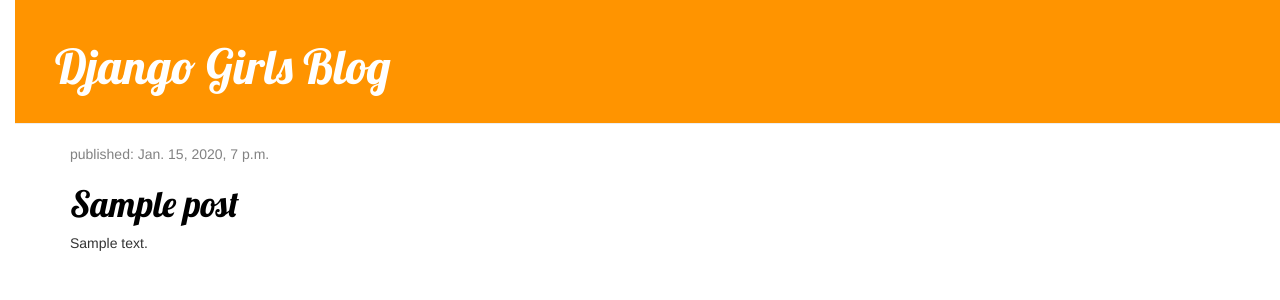
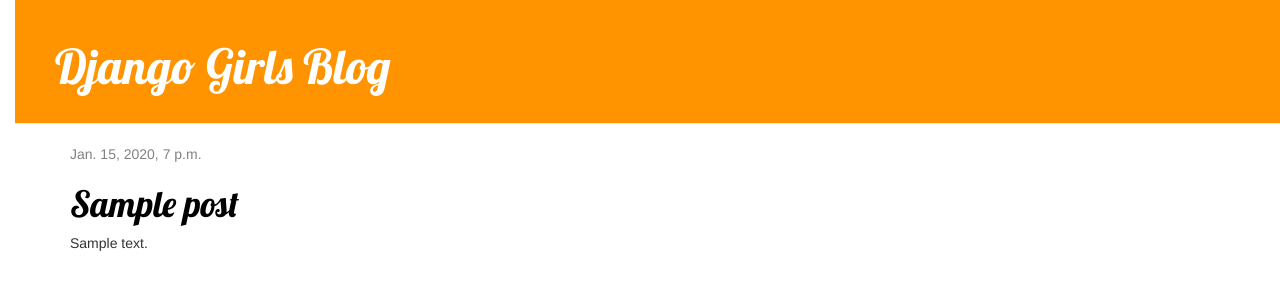
Before and after one commit to rajoo1120/piro14_djangogirls, a Django app: page / in a window 1280 px wide. Shown: the top 300 px of the page. Run offline with Django 3.2, Linux system fonts and the light colour scheme; tables that the repository leaves empty hold one stand-in row (values such as "Sample post"); some libraries are stand-ins or nearby versions.

Commit message:
템플릿 확장하기

```diff
--- /dev/null
+++ b/blog/templates/blog/base.html
@@ -0,0 +1,30 @@
+{% load static %}
+<html>
+  <head>
+    <title>Django Girls blog</title>
+    <link
+      rel="stylesheet"
+      href="//maxcdn.bootstrapcdn.com/bootstrap/3.2.0/css/bootstrap.min.css"
+    />
+    <link
+      rel="stylesheet"
+      href="//maxcdn.bootstrapcdn.com/bootstrap/3.2.0/css/bootstrap-theme.min.css"
+    />
+    <link
+      href="//fonts.googleapis.com/css?family=Lobster&subset=latin,latin-ext"
+      rel="stylesheet"
+      type="text/css"
+    />
+    <link rel="stylesheet" href="{% static 'css/blog.css' %}" />
+  </head>
+  <body>
+    <div class="page-header">
+      <h1><a href="/">Django Girls Blog</a></h1>
+    </div>
+    <div class="content container">
+      <div class="row">
+        <div class="col-md-8">{% block content %} {% endblock %}</div>
+      </div>
+    </div>
+  </body>
+</html>
--- a/blog/templates/blog/post_list.html
+++ b/blog/templates/blog/post_list.html
@@ -1,41 +1,7 @@
-{% load static %}
-
-<html>
-  <head>
-    <title>Django Girls blog</title>
-    <link
-      rel="stylesheet"
-      href="//maxcdn.bootstrapcdn.com/bootstrap/3.2.0/css/bootstrap.min.css"
-    />
-    <link
-      rel="stylesheet"
-      href="//maxcdn.bootstrapcdn.com/bootstrap/3.2.0/css/bootstrap-theme.min.css"
-    />
-    <link rel="stylesheet" href="{% static 'css/blog.css' %}" />
-    <link
-      href="//fonts.googleapis.com/css?family=Lobster&subset=latin,latin-ext"
-      rel="stylesheet"
-      type="text/css"
-    />
-  </head>
-  <body>
-    <div class="page-header">
-      <h1><a href="/">Django Girls Blog</a></h1>
-    </div>
-    <div class="content container">
-      <div class="row">
-        <div class="col-md-8">
-          {% for post in posts %}
-          <div class="post">
-            <div class="date">
-              <p>published: {{ post.published_date }}</p>
-            </div>
-            <h1><a href="">{{ post.title }}</a></h1>
-            <p>{{ post.text|linebreaksbr }}</p>
-          </div>
-          {% endfor %}
-        </div>
-      </div>
-    </div>
-  </body>
-</html>
+{% extends 'blog/base.html' %} {% block content %} {% for post in posts %}
+<div class="post">
+  <div class="date">{{ post.published_date }}</div>
+  <h1><a href="">{{ post.title }}</a></h1>
+  <p>{{ post.text|linebreaksbr }}</p>
+</div>
+{% endfor %} {% endblock %}
```
